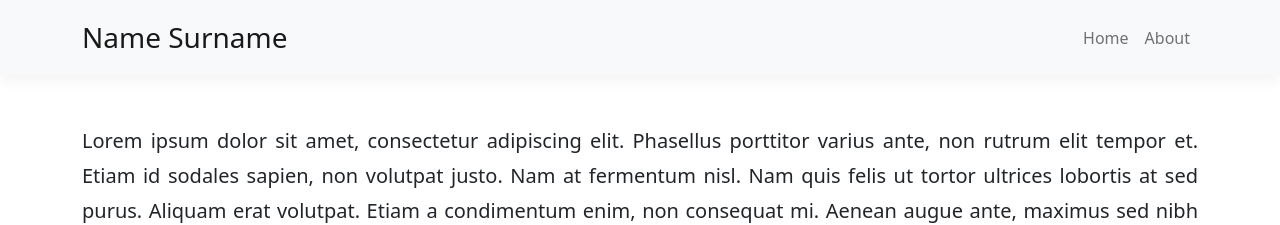
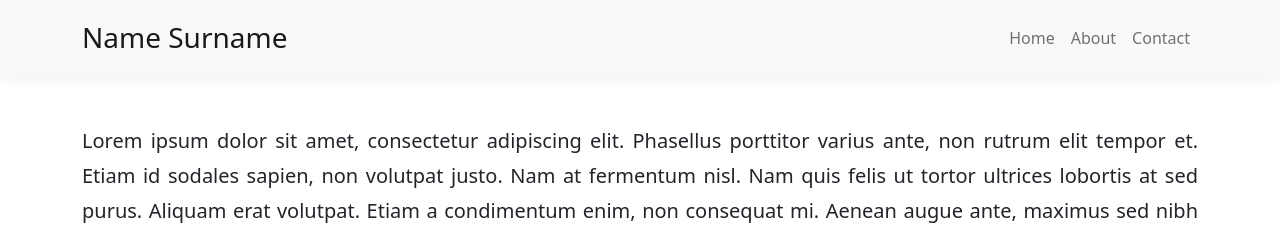
Before and after one commit to test-netlify-cms-2/test-netlify-cms-2.github.io, a Jekyll site: the page built from index.md, in a window 1280 px wide. Shown: the top 225 px of the page. Built offline with Jekyll 4.4.1, drawn with Linux system fonts in a browser that asks for light colours.

Commit message:
Update Global “navigation”

```diff
--- a/_data/navigation.yml
+++ b/_data/navigation.yml
@@ -1,10 +1,12 @@
 top:
-  - icon:
+  - icon: null
     name: Home
     url: /
-  - icon:
+  - icon: null
     name: About
     url: /about/
+  - name: Contact
+    url: /contact/
 bottom:
   - icon: github
     name: GitHub
```
